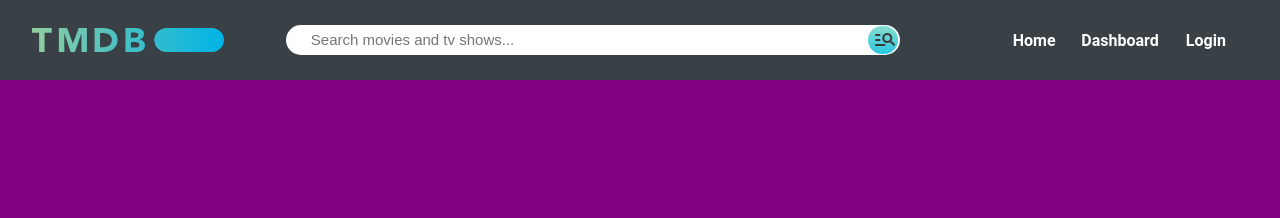
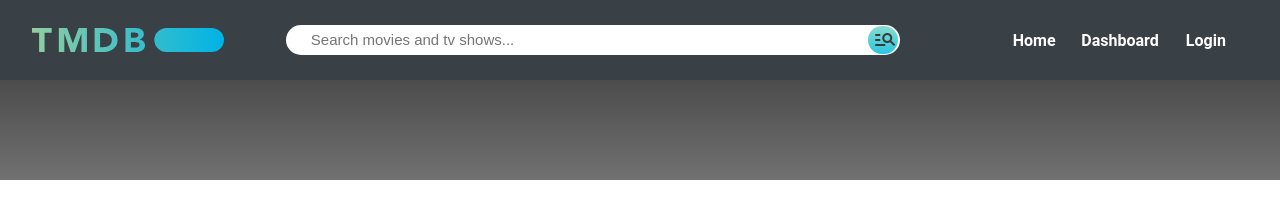
Before and after one commit to ReniltoSilva/My-Movie-s-Collection, a website: page index.html in a window 1280 px wide. Drawn offline with nearby package versions, Linux system fonts and the light colour scheme; no server answers.

Commit message:
fixed styling issue

```diff
--- a/style.css
+++ b/style.css
@@ -10,8 +10,7 @@ body{
     flex-direction: column;
     align-items: center;
     margin: 0px 0px 8px 0px;
-    background: purple;
-    /* background: linear-gradient(rgb(46, 46, 46), rgb(113, 113, 113)); */
+    background: linear-gradient(rgb(46, 46, 46), rgb(113, 113, 113));
     background-position: center;
     background-repeat:no-repeat;
     background-size: cover;
```
